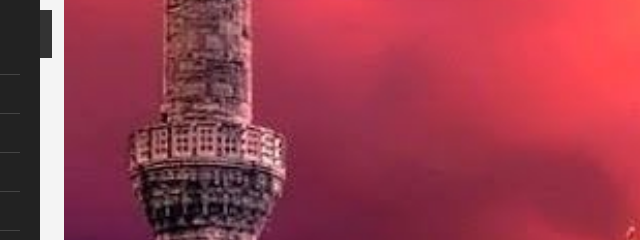
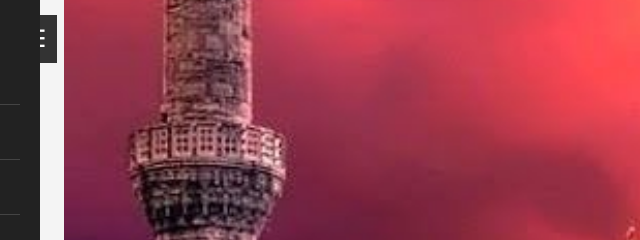
Before and after one commit to Seyni97/QuranJuzPdf, a website: page index.html in a window 1280 px wide. Shown: the top 240 px of the page, 0-640 px from the left. Drawn offline with Linux system fonts and the light colour scheme.

Commit message:
Update style.css
style

```diff
--- a/style.css
+++ b/style.css
@@ -12,9 +12,11 @@ body {
 
 /* 🔹 Menu Burger */
 .menu-container {
-    position: fixed;
-    top: 10px;
-    left: 10px;
+    position: absolute;
+    top: 15px;
+    left: 15px;
+    cursor: pointer;
+    font-size: 30px;
     z-index: 100;
 }
 
```
